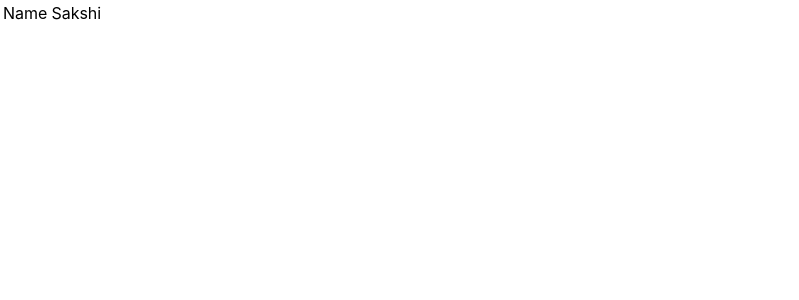
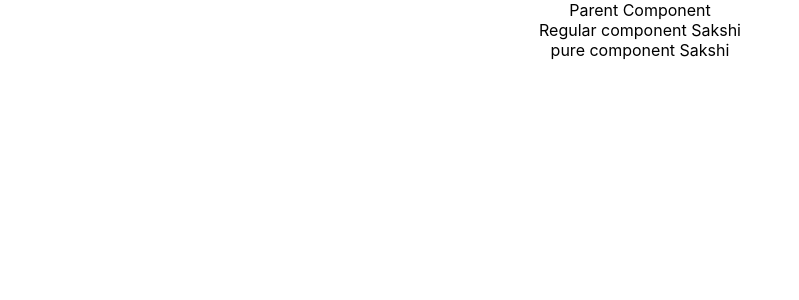
Before and after one commit to sam2611/helloworld, a React (Create React App) app: page / in a window 1280 px wide. Shown: the top 300 px of the page, without its empty margins (0-799 px from the left). Built offline with nearby package versions, Linux system fonts and the light colour scheme.

Commit message:
PureComponents vs RegularComponents

```diff
--- a/src/App.js
+++ b/src/App.js
@@ -19,6 +19,8 @@ import Form from './components/Form';
 import LifecycleA from './components/LifecycleA';
 import FragmentDemo from './components/FragmentDemo';
 import Table from './components/Table';
+import PureComp from './components/PureComp';
+import ParentComp from './components/ParentComp';
 
 function App() {
   return (
@@ -48,7 +50,8 @@ function App() {
      {/* <Form/> */}
      {/* <LifecycleA/> */}
      {/* <FragmentDemo/> */}
-     <Table/>
+     {/* <Table/> */}
+     <ParentComp/>
     </div>
   );
 }
--- /dev/null
+++ b/src/components/ParentComp.js
@@ -0,0 +1,34 @@
+import React, { Component } from 'react'
+import RegComp from './RegComp'
+import PureComp from './PureComp'
+
+class ParentComp extends Component {
+    constructor(props) {
+      super(props)
+
+      this.state = {
+         name: 'Sakshi'
+      }
+    }
+
+    componentDidMount()
+    {
+        setInterval(()=>{
+            this.setState({
+                name: 'Sakshi'
+            })
+        },2000)
+    }
+    render() {
+        console.log('***************************************Parent component render***********************************')
+    return (
+      <div>
+        Parent Component
+        <RegComp name={this.state.name}/>
+        <PureComp name={this.state.name}/>
+      </div>
+    )
+  }
+}
+
+export default ParentComp
--- /dev/null
+++ b/src/components/PureComp.js
@@ -0,0 +1,14 @@
+import React, { PureComponent } from 'react'
+
+class PureComp extends PureComponent {
+  render() {
+    console.log('Pure Comp render')
+    return (
+      <div>
+        pure component {this.props.name}
+      </div>
+    )
+  }
+}
+
+export default PureComp
--- /dev/null
+++ b/src/components/RegComp.js
@@ -0,0 +1,14 @@
+import React, { Component } from 'react'
+
+class RegComp extends Component {
+  render() {
+    console.log('Reg component render')
+    return (
+      <div>
+        Regular component {this.props.name}
+      </div>
+    )
+  }
+}
+
+export default RegComp
```
